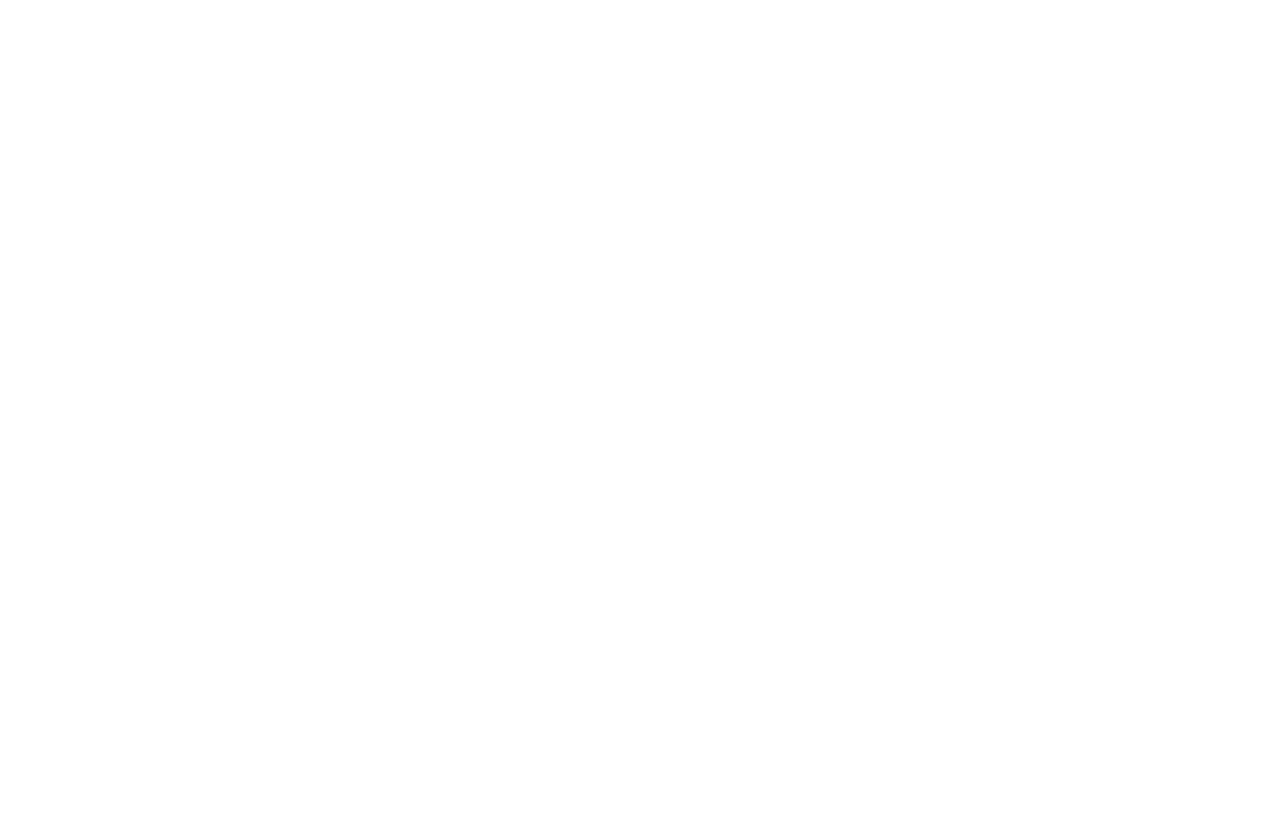
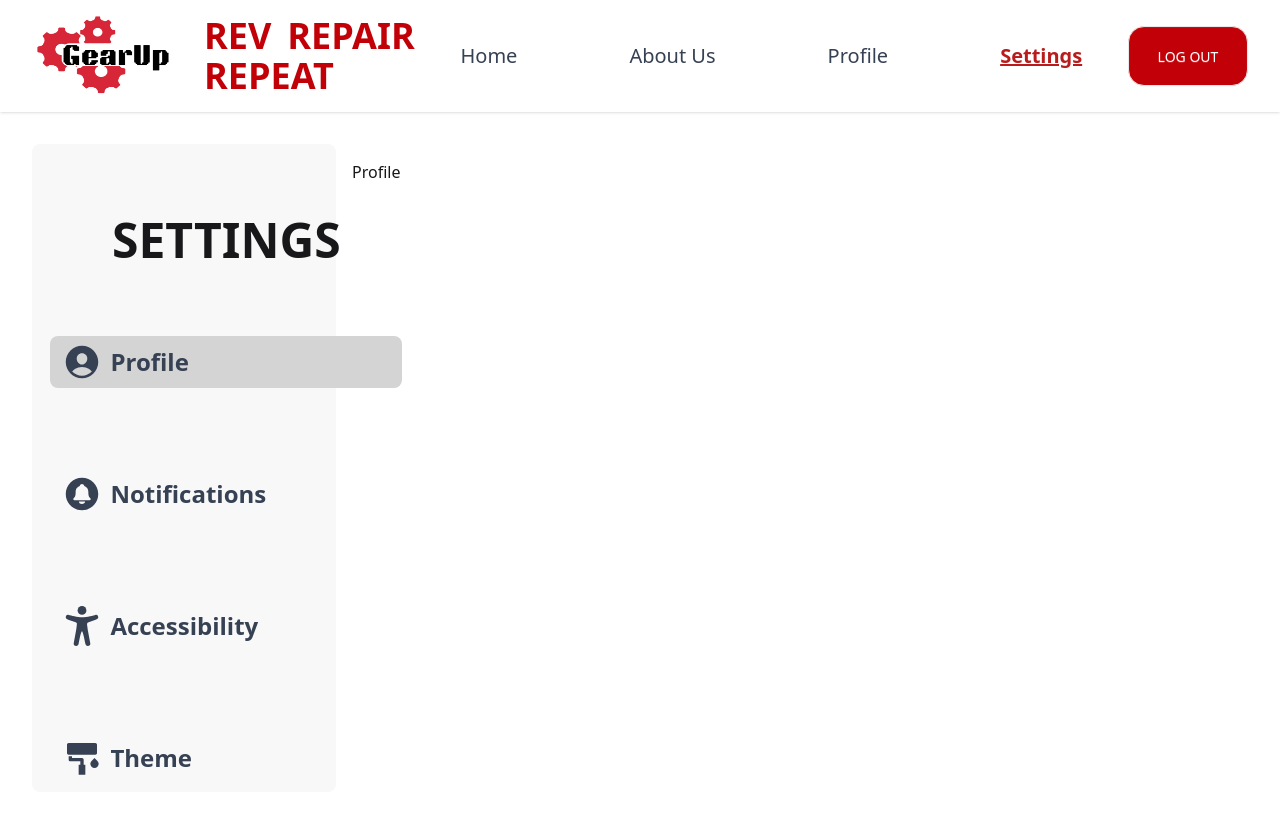
Before and after one commit to jellyayce/practice, a React (Vite) app in the folder my-project/: page /Settings in a window 1280 px wide. Before the commit this address had no page. Shown: the top 814 px of the page. Built offline with nearby package versions, Linux system fonts and the light colour scheme.

Commit message:
Prepared the settings page

```diff
--- a/my-project/src/App.jsx
+++ b/my-project/src/App.jsx
@@ -5,6 +5,7 @@
 import LogoutModal from './components/LogoutModal'
 import { BrowserRouter, Routes, Route } from 'react-router-dom';
 import Profile from './components/Profile'
+import Settings from './components/Settings'
 
 function App() {
 
@@ -15,6 +16,7 @@
         <Route path="/AboutUs" element={<AboutUs />} />
         <Route path="/BrowsePage" element={<BrowsePage />} />
         <Route path="/Profile" element={<Profile />} />
+        <Route path="/Settings" element={<Settings />} />
         <Route path="/LogoutModal" element={<LogoutModal />} />
       </Routes>
     </BrowserRouter>
--- /dev/null
+++ b/my-project/src/components/AccessibilityMenu.jsx
@@ -0,0 +1,9 @@
+import React from 'react'
+
+export default function AccessibilityMenu() {
+  return (
+    <div>
+        <h1>Accessibility</h1>
+    </div>
+  )
+}
--- a/my-project/src/components/Navbar.jsx
+++ b/my-project/src/components/Navbar.jsx
@@ -28,7 +28,7 @@
                 <NavLink to="/" style={navLinkStyles}>Home</NavLink>
                 <NavLink to="/AboutUs" style={navLinkStyles}>About Us</NavLink>
                 <NavLink to="/Profile" style={navLinkStyles}>Profile</NavLink>
-                <NavLink>Settings</NavLink>
+                <NavLink to="/Settings" style={navLinkStyles}>Settings</NavLink>
             </div>
             <div>
                 <button className="btn bg-red-700 text-white font-medium rounded-2xl p-2 hover:bg-red-800 w-30 h-15" onClick={()=>document.getElementById('my_modal_1').showModal()}>LOG OUT</button>
--- /dev/null
+++ b/my-project/src/components/NotificationsMenu.jsx
@@ -0,0 +1,9 @@
+import React from 'react'
+
+export default function NotificationsMenu() {
+  return (
+    <div>
+        <h1>Notifications</h1>
+    </div>
+  )
+}
--- /dev/null
+++ b/my-project/src/components/ProfileMenu.jsx
@@ -0,0 +1,9 @@
+import React from 'react'
+
+export default function ProfileMenu() {
+  return (
+    <div>
+      <h1>Profile</h1>
+    </div>
+  )
+}
--- /dev/null
+++ b/my-project/src/components/Settings.jsx
@@ -0,0 +1,44 @@
+import React, { useState } from 'react'
+import Navbar from './Navbar'
+import ProfileMenu from './ProfileMenu';
+import NotificationsMenu from './NotificationsMenu';
+import AccessibilityMenu from './AccessibilityMenu';
+import ThemeMenu from './ThemeMenu';
+import { IoPersonCircle } from "react-icons/io5";
+import { IoNotificationsCircle } from "react-icons/io5";
+import { IoAccessibility } from "react-icons/io5";
+import { RiPaintBrushFill } from "react-icons/ri";
+
+export default function Settings() {
+    const [activeMenu, setActiveMenu] = useState("Profile");
+  return (
+    <div>
+        <Navbar></Navbar>
+        <div className='flex flex-row p-8'>
+            <div className="flex items-center menu bg-base-200 rounded-box w-1/4 px-4 gap-2">
+                <h1 className='text-5xl font-semibold p-16'>SETTINGS</h1>
+                <div className='flex flex-col gap-20'>
+                    <li className={`flex flex-row items-center w-full ${activeMenu === "Profile" ? "bg-neutral-300 text-white rounded-box" : "none"}`}>
+                        <a onClick={() => setActiveMenu("Profile")} className='text-2xl font-semibold text-gray-700 hover:bg-neutral-300 w-88 hover:rounded-box'><IoPersonCircle className='w-10 h-10'/>Profile</a>
+                    </li>
+                    <li className={`flex flex-row items-center ${activeMenu === "Notifications" ? "bg-neutral-300 text-white rounded-box" : "none"}`}>
+                        <a onClick={() => setActiveMenu("Notifications")} className='text-2xl font-semibold text-gray-700 hover:bg-neutral-300 w-88 hover:rounded-box'><IoNotificationsCircle className='w-10 h-10'/>Notifications</a>
+                    </li>
+                    <li className={`flex flex-row items-center ${activeMenu === "Accessibility" ? "bg-neutral-300 text-white rounded-box" : "none"}`}>
+                        <a onClick={() => setActiveMenu("Accessibility")} className='text-2xl font-semibold text-gray-700 hover:bg-neutral-300 w-88 hover:rounded-box'><IoAccessibility className='w-10 h-10'/>Accessibility</a>
+                    </li>
+                    <li className={`flex flex-row items-center ${activeMenu === "Theme" ? "bg-neutral-300 text-white rounded-box" : "none"}`}>
+                        <a onClick={() => setActiveMenu("Theme")} className='text-2xl font-semibold text-gray-700 hover:bg-neutral-300 w-88 hover:rounded-box'><RiPaintBrushFill className='w-10 h-10'/>Theme</a>
+                    </li>
+                </div>
+            </div>
+            <div className="w-3/4 p-4">
+                {activeMenu === "Profile" && <ProfileMenu />}
+                {activeMenu === "Notifications" && <NotificationsMenu />}
+                {activeMenu === "Accessibility" && <AccessibilityMenu />}
+                {activeMenu === "Theme" && <ThemeMenu />}
+            </div>
+        </div>
+    </div>
+  )
+}
--- /dev/null
+++ b/my-project/src/components/ThemeMenu.jsx
@@ -0,0 +1,9 @@
+import React from 'react'
+
+export default function ThemeMenu() {
+  return (
+    <div>
+        <h1>Theme</h1>
+    </div>
+  )
+}
```
